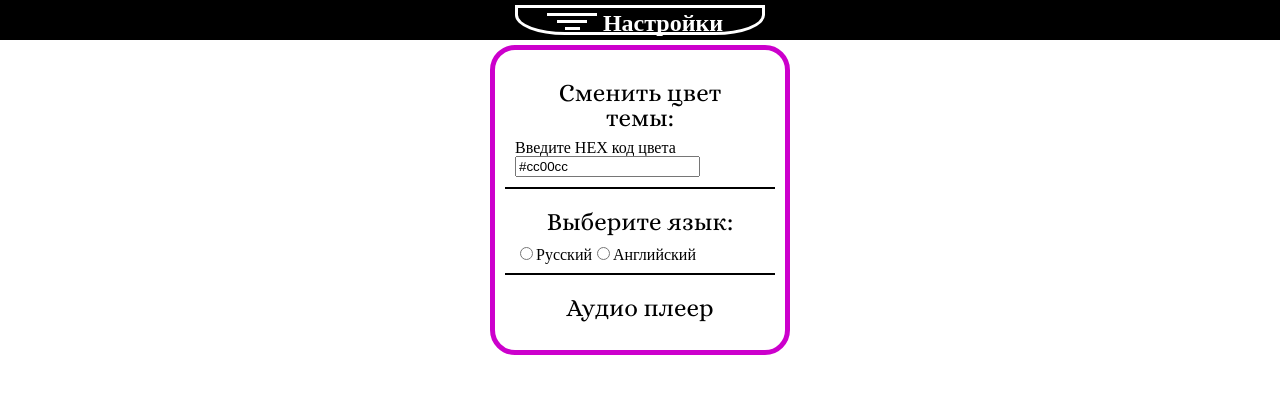
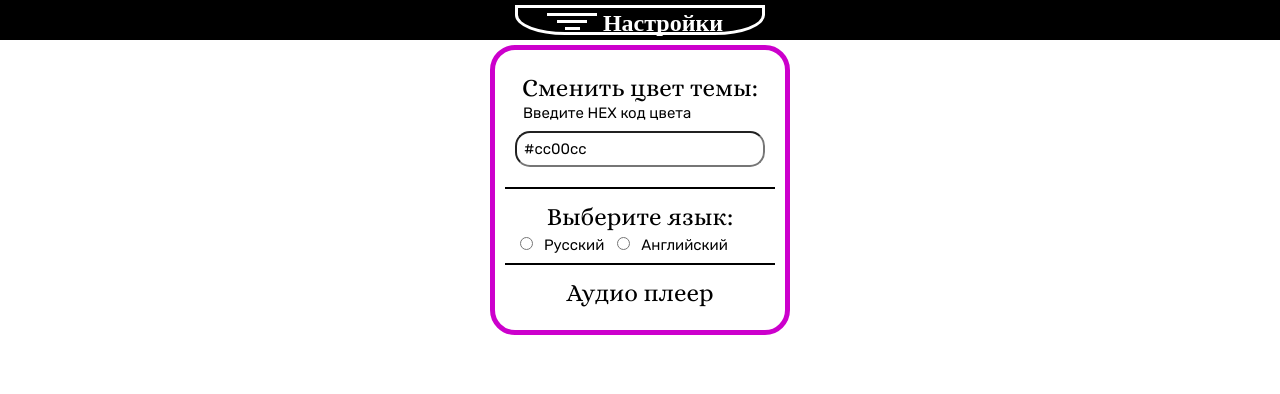
Before and after one commit to A-Kolganov/My_app, a Vue app: page /Home in a window 1280 px wide. Shown: the top 394 px of the page. Built offline with nearby package versions, Linux system fonts and the light colour scheme.

Commit message:
editing options

```diff
--- a/src/assets/fonts/index.css
+++ b/src/assets/fonts/index.css
@@ -166,19 +166,6 @@
          url('./roboto/roboto-v20-latin-regular.woff') format('woff'), /* Modern Browsers */
          url('./roboto/roboto-v20-latin-regular.ttf') format('truetype'), /* Safari, Android, iOS */
          url('./roboto/roboto-v20-latin-regular.svg#Roboto') format('svg'); /* Legacy iOS */
-  }
-  /* rubik-regular - latin */
-@font-face {
-    font-family: 'Rubik';
-    font-style: normal;
-    font-weight: 400;
-    src: url('./rubik/rubik-v9-latin-regular.eot'); /* IE9 Compat Modes */
-    src: local('Rubik'), local('Rubik-Regular'),
-         url('./rubik/rubik-v9-latin-regular.eot?#iefix') format('embedded-opentype'), /* IE6-IE8 */
-         url('./rubik/rubik-v9-latin-regular.woff2') format('woff2'), /* Super Modern Browsers */
-         url('./rubik/rubik-v9-latin-regular.woff') format('woff'), /* Modern Browsers */
-         url('./rubik/rubik-v9-latin-regular.ttf') format('truetype'), /* Safari, Android, iOS */
-         url('./rubik/rubik-v9-latin-regular.svg#Rubik') format('svg'); /* Legacy iOS */
   }
   /* benchnine-regular - latin */
 @font-face {
--- a/src/components/Options-menu.vue
+++ b/src/components/Options-menu.vue
@@ -3,15 +3,15 @@
      <form  class="options-box__form">
          <section class="section section--theme">
              <h2 class="section__title">{{lang === 'ru' ? titleTheme.ru : titleTheme.eng}}</h2>
-             <label for="colorTheme">{{lang === 'ru'? titleTheme.hexTitle.ru : titleTheme.hexTitle.eng}}</label>
-             <input v-on:keypress.enter.prevent v-model.prevent="themeColor" type="text" id="colorTheme" name="themeColor" value="#f0f050">
+             <label class="section__inpLabel" for="colorTheme">{{lang === 'ru'? titleTheme.hexTitle.ru : titleTheme.hexTitle.eng}}</label>
+             <input class="section__inpLabel__input-color" v-on:keypress.enter.prevent v-model.prevent="themeColor" type="text" id="colorTheme" name="themeColor" value="#f0f050">
          </section>
          <section class="section section--lang">
              <h2 class="section__title">{{lang === 'ru' ? titleLang.ru : titleLang.eng}}</h2>
-             <input v-model="choosedLang" type="radio" id="langRu" name="language" value="ru">
-             <label for="langRu">{{lang === 'ru'? titleLang.radioBtn.ruRu : titleLang.radioBtn.engRu}}</label>
+             <input v-model="choosedLang" type="radio" id="langRu" name="language" value="ru" checked="checked">
+             <label class="section__inpLabel" for="langRu">{{lang === 'ru'? titleLang.radioBtn.ruRu : titleLang.radioBtn.engRu}}</label>
              <input v-model="choosedLang" type="radio" id="langEng" name="language" value="eng">
-             <label for="langEng">{{lang === 'ru'? titleLang.radioBtn.ruEng : titleLang.radioBtn.engEng}}</label>
+             <label class="section__inpLabel" for="langEng">{{lang === 'ru'? titleLang.radioBtn.ruEng : titleLang.radioBtn.engEng}}</label>
          </section>
          <section class="section section--audio">
              <h2 class="section__title">{{lang === 'ru' ? titleMusic.ru : titleMusic.eng}}</h2>
@@ -93,6 +93,24 @@ export default {
   font-family: "Alice";
   font-size: 25px;
   text-align: center;
-  padding: 10px;
+  padding: 5px;
+}
+.section__inpLabel{
+  font-family: "Rubik";
+  font-size: 15px;
+  text-align: left;
+  padding: 3px;
+  margin: 5px;
+}
+.section__inpLabel__input-color{
+    margin: 10px 0;
+    padding: 7px;
+    font-family: "Rubik";
+    font-size: 15px;
+    width: 100%;
+    box-sizing: border-box;
+    border-radius: 15px;
+    display: block;
+    outline: none;
 }
 </style>
```
